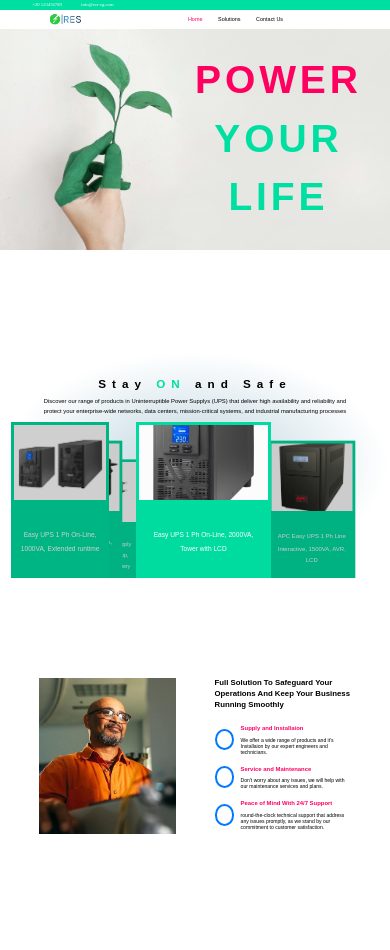
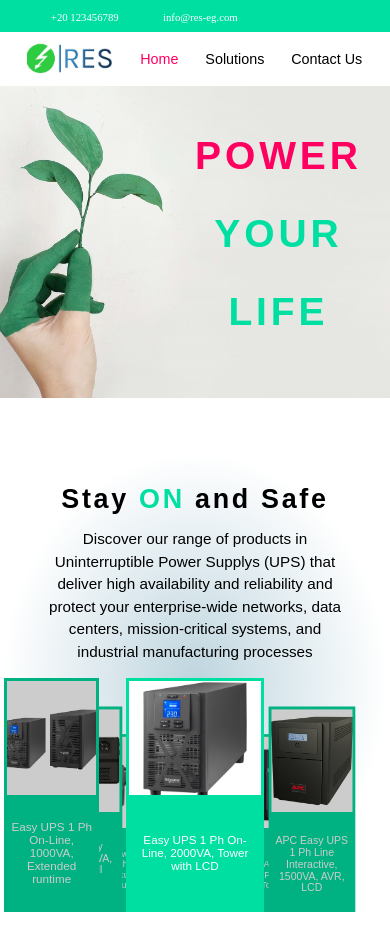
Before and after one commit to mostafa-abuelkhair/res-eg, an Angular app in the folder res-front/: page / in a window 390 px wide. Shown: the top 950 px of the page. Built offline with nearby package versions, Linux system fonts and the light colour scheme; a web font is replaced by a local one.

Commit message:
designed featured and got more responsive

```diff
--- a/res-front/src/app/app.component.html
+++ b/res-front/src/app/app.component.html
@@ -9,4 +9,6 @@
 
 <app-message></app-message>
 
+<app-featured></app-featured>
+
 <router-outlet></router-outlet>
--- a/res-front/src/app/app.module.ts
+++ b/res-front/src/app/app.module.ts
@@ -8,6 +8,7 @@
 import { PowerComponent } from './power/power.component';
 import { ServiceComponent } from './service/service.component';
 import { MessageComponent } from './message/message.component';
+import { FeaturedComponent } from './featured/featured.component';
 
 @NgModule({
   declarations: [
@@ -16,7 +17,8 @@
     CardsCarouselComponent,
     PowerComponent,
     ServiceComponent,
-    MessageComponent
+    MessageComponent,
+    FeaturedComponent
   ],
   imports: [
     BrowserModule,
--- a/res-front/src/app/cards-carousel/cards-carousel.component.css
+++ b/res-front/src/app/cards-carousel/cards-carousel.component.css
@@ -1,17 +1,16 @@
 :host{
     display:block;
     background: radial-gradient( rgba(0, 90, 128, 0.256) 0%, white 70%);
-    font-size: 1vw;
+    font-size: 1rem;
     font-family: sans-serif;
     overflow: hidden;
 }
 
 
 header{
-    overflow:auto;
     margin-top: 20px;
     text-align: center;
-    font-size: 1.5em;
+    font-size: 1.5rem;
     line-height: 2.5rem;
     padding-left: 10%;
     padding-right: 10%;
@@ -19,12 +18,13 @@
 }
 
 header h1{
-    letter-spacing: 6px;
+    letter-spacing: 0.3rem;
    /* animation-name: reveal;
     animation-duration: 1s;*/
 }
 
 header p{
+    font-size: 1.7rem;
     /*animation-name: reveal;
     animation-duration: 2s;
     animation-delay: 0.3s;
@@ -73,11 +73,25 @@
     text-align: center;
     text-decoration: none;
     color: white;
-    font-size: 1.7em;
-    line-height: 2em;
-    padding: 1em;
+    font-size: 1.8vw;
+    padding: 1vw;
 
 }
 .card a:hover{
     text-decoration: underline;
 }
+
+@media screen and (max-width: 1000px) {
+    .card a{
+        font-size: 2vw;
+      }
+  }
+
+@media screen and (max-width: 800px) {
+    .card a{
+        font-size: 3vw;
+      }
+    section{
+        height:60vw;
+    }
+  }
--- /dev/null
+++ b/res-front/src/app/featured/featured.component.css
@@ -0,0 +1,80 @@
+.featured-products{
+    margin-top: 100px;
+    text-align: center;
+    font-family: sans-serif;
+}
+.featured-products>h1{
+    font-size: 3rem;
+    letter-spacing: 0.6rem;
+    font-weight: 900;
+    color: var(--blue);
+}
+.featured-products>section{
+    margin-top: 50px;
+    padding-left: 5%;
+    padding-right: 5%;
+    display: grid;
+    grid-template-columns: auto auto auto;
+    gap: 5vw;
+}
+
+.product{
+
+    display: flex;
+    justify-content: center;
+    align-items: center;
+}
+
+.product img, .product div{
+    height: 100%;
+    width: 50%;
+}
+
+.product img{
+    object-fit: cover;
+}
+
+
+.product div{
+    display: flex;
+    flex-direction: column;
+    justify-content: center;
+    align-items: center;
+}
+
+.product div span{
+    font-size: 15px;
+}
+
+.product div button{
+    cursor: pointer;
+    margin-top: 10%;
+    width: 100px;
+    height: 30px;
+    border: none;
+    background-color: var(--blue);
+    color: white;
+ }
+
+ @media only screen and (max-width: 800px) {
+    .featured-products>section{
+        grid-template-columns: auto auto;
+    }
+
+}
+
+@media only screen and (max-width: 700px) {
+
+    .featured-products>section{
+        grid-template-columns: auto;
+    }
+
+}
+
+@media only screen and (max-width: 550px) {
+
+    .featured-products>section{
+        grid-template-columns: auto;
+    }
+
+}
--- /dev/null
+++ b/res-front/src/app/featured/featured.component.html
@@ -0,0 +1,18 @@
+<section class="featured-products" data-aos="zoom-in">
+    <h1>
+        Featured Products
+    </h1>
+
+    <section>
+
+        <div class="product" *ngFor = "let product of products; index as i">
+            <img [src]="product.src" alt="">
+            <div>
+                <span href="">{{product.p}}</span>
+                <button>Explore</button>
+            </div>
+        </div>
+
+    </section>
+
+</section>
--- /dev/null
+++ b/res-front/src/app/featured/featured.component.ts
@@ -0,0 +1,23 @@
+import { Component } from '@angular/core';
+
+@Component({
+  selector: 'app-featured',
+  templateUrl: './featured.component.html',
+  styleUrls: ['./featured.component.css']
+})
+export class FeaturedComponent {
+
+  products = [
+    {src:"../../assets/p10.JPG", p:"Easy UPS 1 Ph On-Line" },
+    {src:"../../assets/p9.JPG", p:"Network Management Cards"},
+    {src:"../../assets/p8.JPG", p:"Easy UPS 1 Ph On-Line, rail" },
+    {src:"../../assets/p7.JPG", p:"Easy UPS 1 Ph On-Line" },
+    {src:"../../assets/p6.JPG", p:"APC Easy UPS" },
+    {src:"../../assets/p5.JPG", p:"Network Power supply with battery backup" },
+    {src:"../../assets/p4.JPG", p:"APC Easy UPS 1 Ph Line Interactive"},
+    {src:"../../assets/p3.JPG", p:"APC Easy UPS, 1000VA " },
+    {src:"../../assets/p2.JPG", p:"Easy UPS 1 Ph On-Line" },
+    {src:"../../assets/p1.JPG", p:"Easy UPS 1 Ph On-Line" }
+  ];
+
+}
--- a/res-front/src/app/message/message.component.css
+++ b/res-front/src/app/message/message.component.css
@@ -1,7 +1,10 @@
+:host{
+    overflow: hidden;
+}
 section{
     position: relative;
     margin-top: 100px;
-    height: 25vw;
+    height: 30rem;
     font-family: sans-serif;
     display: flex;
     flex-direction: column;
@@ -33,8 +36,36 @@
     margin-top: 0px;
     padding-left: 8%;
     padding-right: 8%;
-    font-size: 1.8rem;
+    font-size: 1.7rem;
     line-height: 5rem;
     color: white;
     font-weight: bold;
 }
+
+@media screen and (max-width: 1000px) {
+    section{
+        margin-top: 50px;
+        height: 40rem;
+    }
+
+    h1{
+        font-size: 3.5rem;
+
+    }
+    p{
+        font-size: 1.5rem;
+        line-height: 4rem;
+    }
+  }
+
+@media screen and (max-width: 800px) {
+
+  }
+
+@media screen and (max-width: 600px) {
+
+  }
+
+@media screen and (max-width: 500px) {
+
+  }
--- a/res-front/src/app/nav/nav.component.css
+++ b/res-front/src/app/nav/nav.component.css
@@ -1,8 +1,9 @@
 .upperNav{
-
+    z-index: 100;
     background-color: var(--green);
     font-size: 1.2rem;
-    padding: 0.5vw;
+    padding-top:8px;
+    padding-bottom: 8px;
     color:white;
 
 }
@@ -14,13 +15,13 @@
 }
 
 .upperNav div:first-child{
-    width: 75%;
+    width: 70%;
     text-align:start;
-    padding-left: 10px;
+    padding-left: 1vw;
 }
 
 .upperNav div:last-child{
-    width: 25%;
+    width: 30%;
 }
 
 .upperNav div:first-child i{
@@ -30,7 +31,7 @@
 .upperNav div:last-child i{
     margin-left: 1rem;
     margin-right: 1rem;
-    font-size: 1.4rem;
+    font-size: 1.8rem;
     cursor: pointer;
 }
 .upperNav div:last-child i:hover{
@@ -41,11 +42,11 @@
 
 
 .lowerNav{
+    position:sticky;
     position: -webkit-sticky; /* Safari */
-    position:sticky;
     top: 0;
     background-color: white;
-    height: 5rem;
+    height: 6rem;
     display: flex;
     align-items: center;
     z-index: 100;
@@ -60,16 +61,16 @@
 
 .lowerNav img{
     height:100%;
-    margin-left: 50px;
+    margin-left: 3rem;
     cursor: pointer;
 
 }
 
 .lowerNav a{
     text-decoration: none;
-    margin-left: 2rem;
-    margin-right: 2rem;
-    font-size: 1.4rem;
+    margin-left: 1.5rem;
+    margin-right: 1.5rem;
+    font-size: 1.6rem;
     font-family: sans-serif;
     color: black;
 }
@@ -81,3 +82,11 @@
 .lowerNav a:hover{
     color: var(--red);
 }
+
+@media screen and (min-width: 1000px) {
+    .upperNav{
+
+        font-size: 1.3rem;
+
+    }
+}
--- a/res-front/src/app/power/power.component.css
+++ b/res-front/src/app/power/power.component.css
@@ -16,7 +16,7 @@
     top: 10%;
     left: 50%;
     font-size:10vw;
-    word-spacing: 3rem;
+    word-spacing: 3vw;
     line-height: 15vw;
     font-family: sans-serif;
     text-transform: uppercase;
@@ -49,3 +49,20 @@
     from {opacity: 0%;}
     to {opacity: 100%;}
   }
+
+  @media screen and (max-width: 1000px) {
+
+  }
+
+@media screen and (max-width: 800px) {
+    :host{
+        margin-bottom: 50px;
+      }
+      img{
+        height: 80vw;
+      }
+      p{
+        font-size:10vw;
+        line-height: 20vw;
+    }
+  }
--- a/res-front/src/app/service/service.component.css
+++ b/res-front/src/app/service/service.component.css
@@ -2,7 +2,7 @@
     margin-top: 100px;
     display: flex;
     justify-content: space-evenly;
-
+    overflow: hidden;
 }
 
 .service img{
@@ -46,3 +46,22 @@
 .service-u div h3{
     color: var(--red);
 }
+
+
+@media screen and (max-width: 1000px) {
+    .service{
+        margin-top: 50px;
+        display: flex;
+        flex-direction: column;
+        align-items: center;
+
+    }
+    .service img{
+        width: 80%;
+    }
+
+    .service>section{
+        margin-top: 20px;
+        width: 80%;
+    }
+  }
--- a/res-front/src/styles.css
+++ b/res-front/src/styles.css
@@ -13,3 +13,27 @@
     padding: 0px;
     margin: 0px;
 }
+
+@media screen and (max-width: 1000px) {
+    :root{
+        font-size: 1.5vw;
+      }
+  }
+
+@media screen and (max-width: 800px) {
+    :root{
+        font-size: 2vw;
+      }
+  }
+
+  @media screen and (max-width: 600px) {
+    :root{
+        font-size: 2.2vw;
+      }
+  }
+
+  @media screen and (max-width: 500px) {
+    :root{
+        font-size: 2.3vw;
+      }
+  }
```
Also changed, not shown: 1 other file (tests, documents, lock files or other folders).
